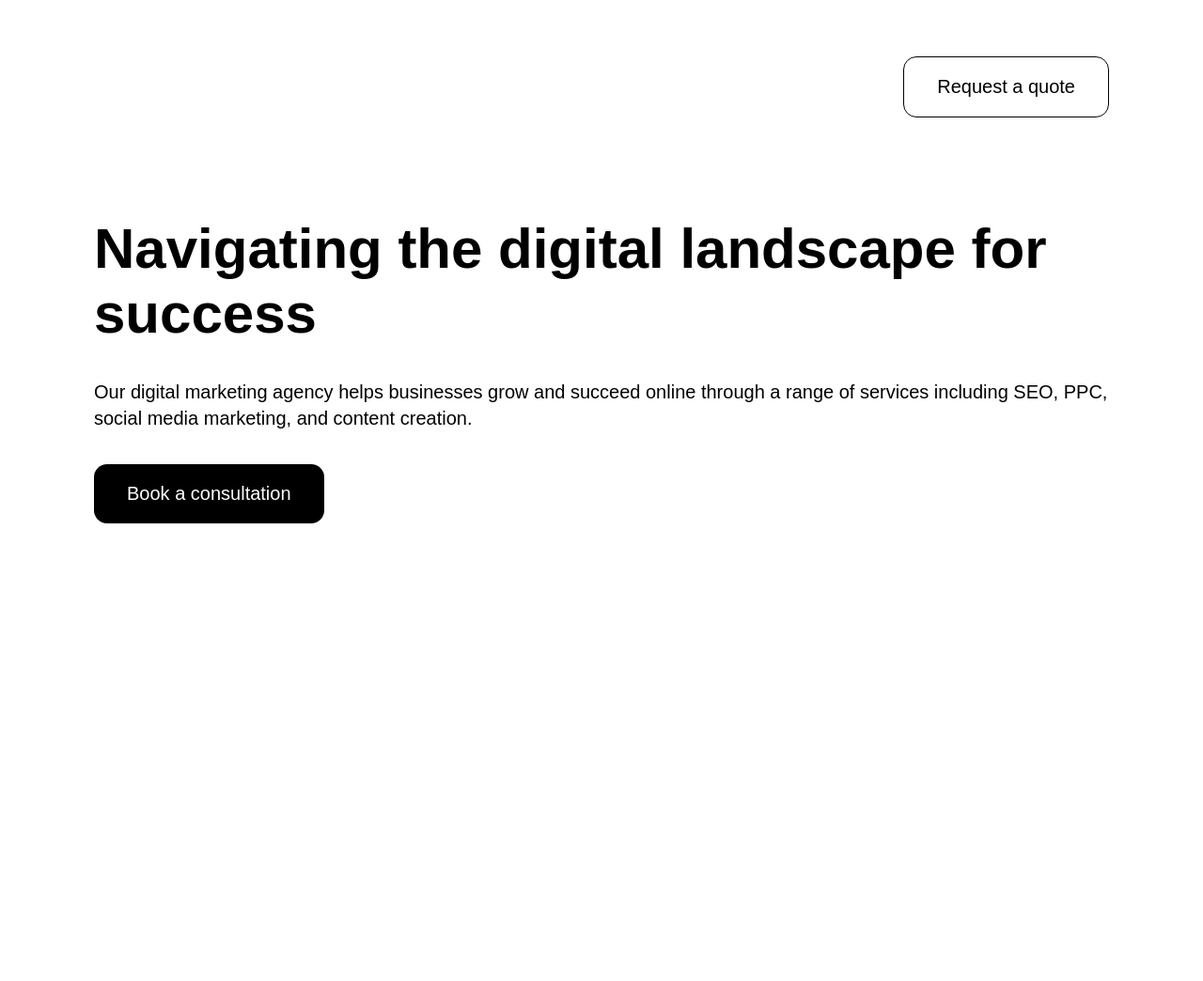
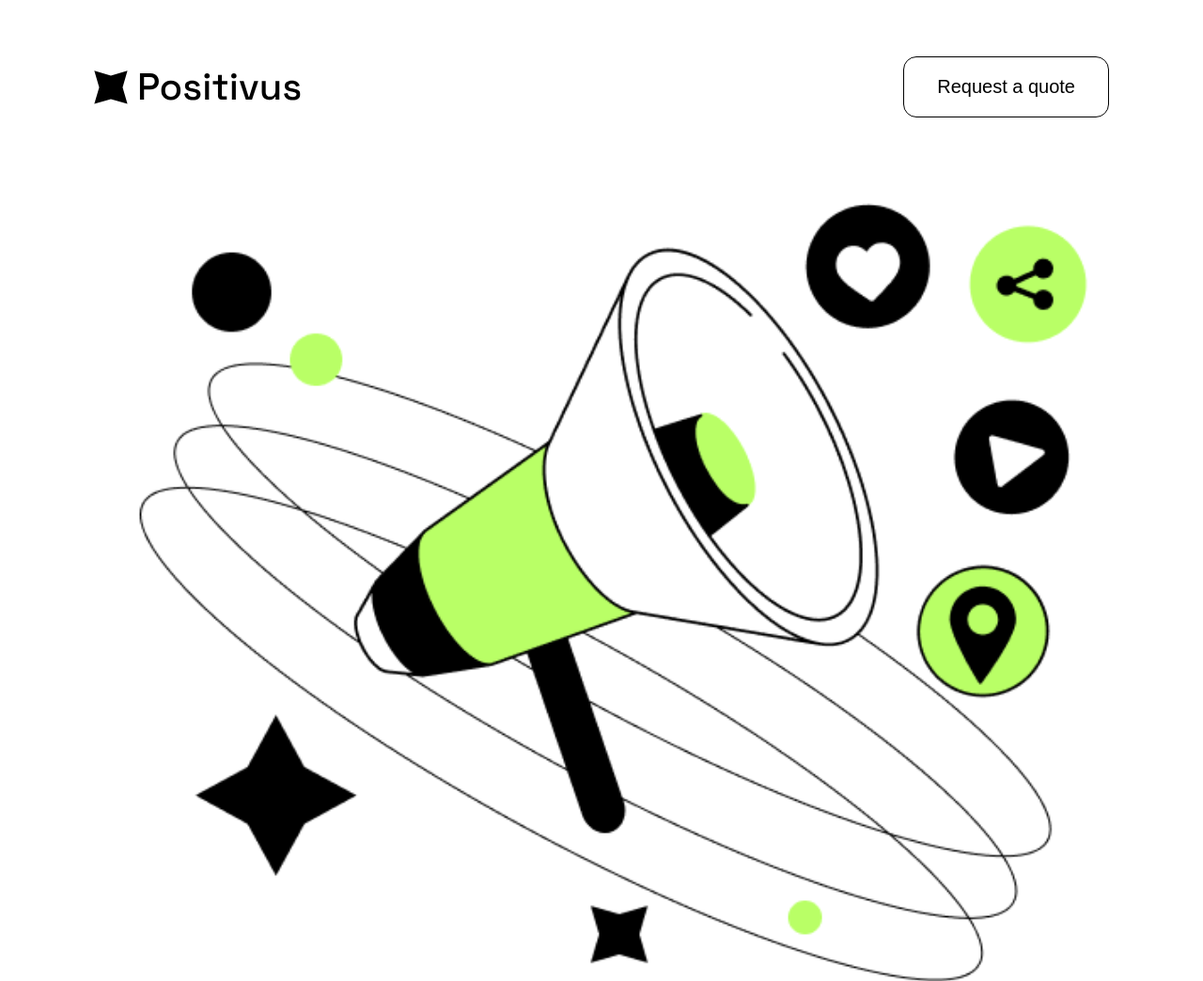
Before and after one commit to balashdesign/my-project, a plain HTML site: page index.html in a window 1280 px wide. Shown: the top 1044 px of the page at 94% size. Before the commit the page ends 800 px from the top, so only its background shows below. Drawn offline with Linux system fonts and the light colour scheme.

Commit message:
Update index.html

```diff
--- a/index.html
+++ b/index.html
@@ -4,12 +4,12 @@
     <meta charset="UTF-8">
     <meta name="viewport" content="width=device-width, initial-scale=1.0">
     <title>Document</title>
-    <link rel="shortcut icon" href="/assets/favicon.ico" type="image/x-icon">
+    <link rel="shortcut icon" href="favicon.ico" type="image/x-icon">
     <link rel="stylesheet" href="style.css">
 </head>
 <body>
     <header>
-        <img class="logo" src="/assets/logo.svg" alt="">
+        <img class="logo" src="logo.svg" alt="">
         <nav>
             <a href="" class="nav-item">About Us</a>
             <a href="" class="nav-item">Services</a>
@@ -26,7 +26,7 @@
             <button class="btn black-style">Book a consultation</button>
         </div>
         <div class="content-right">
-            <img class="illustration" src="/assets/Illustration.png" alt="">
+            <img class="illustration" src="Illustration.png" alt="">
         </div>
     </div>
 </body>
```
